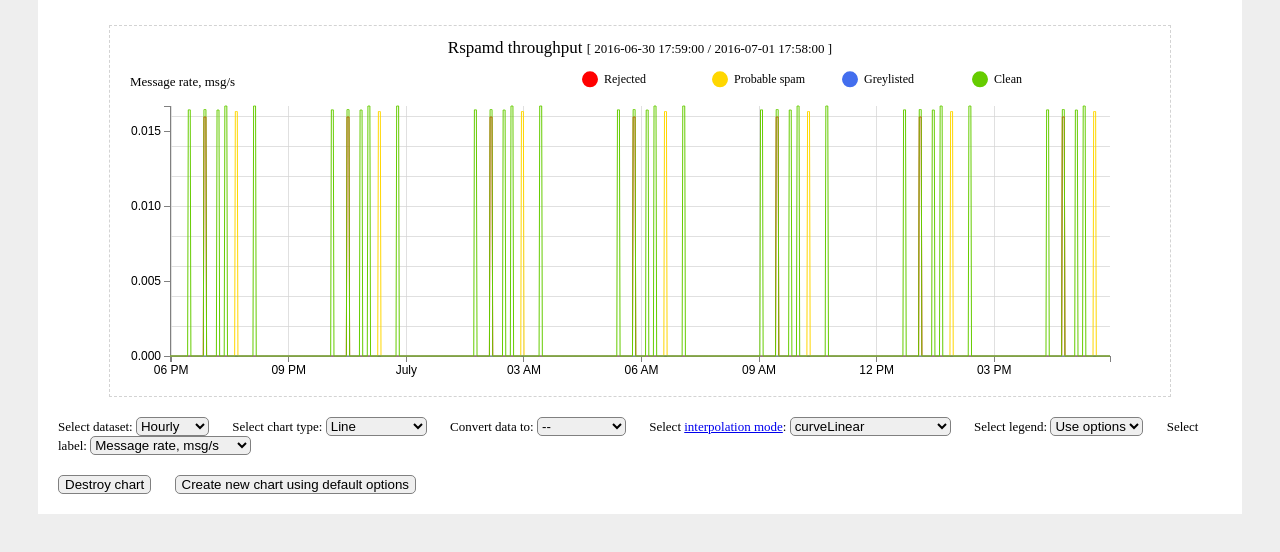
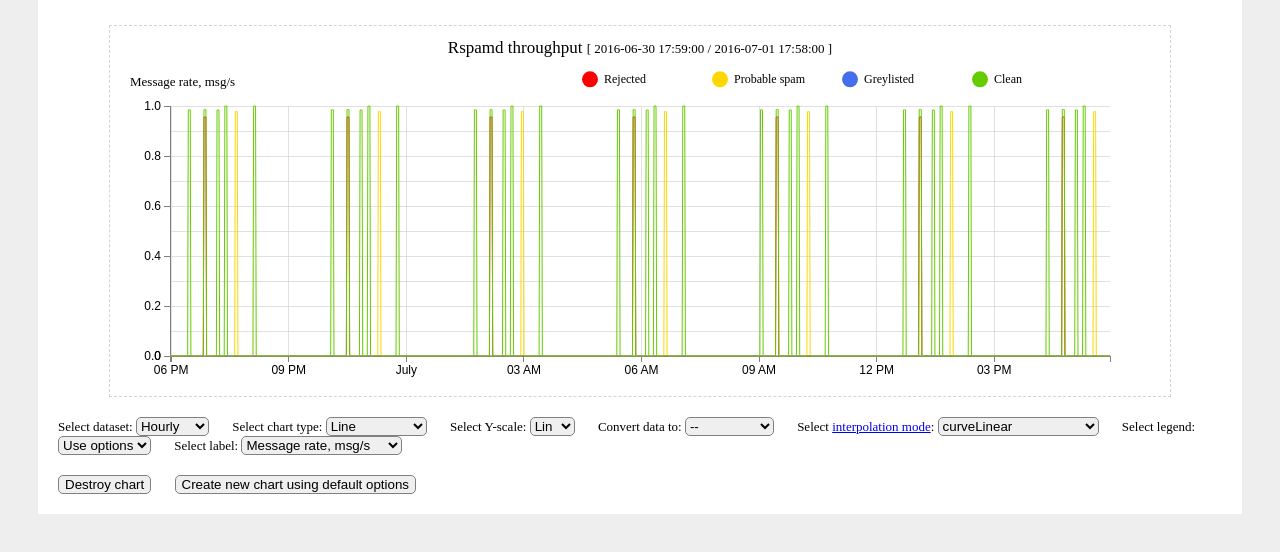
Before and after one commit to moisseev/D3Evolution, a plain HTML site: page demo/index.html in a window 1280 px wide. Shown: the part 98-650 px from the top of the page. Drawn offline with nearby package versions, Linux system fonts and the light colour scheme.

Commit message:
[Feature] Add logarithmic vertical scale
option and method

```diff
--- a/d3evolution.js
+++ b/d3evolution.js
@@ -14,6 +14,7 @@
         yAxisLabel: "",
 
         type: "line", // area|line
+        yScale: "lin", // lin|log
 
         duration: 1250,
         interpolate: "curveLinear",
@@ -57,13 +58,28 @@
     var height = opts.height - opts.margin.top - opts.margin.bottom;
 
     var xScale = d3.scaleTime().range([0, width]);
-    var yScale = d3.scaleLinear().range([height, 0]);
+
+    var yScale;
+    var yAxisScale;
+
+    const setYScale = function () {
+        if (opts.yScale === "log") {
+            yScale = d3.scaleLog().clamp(true).range([height, 0]);
+            yAxisScale = d3.scaleLog().range([height - 30, 0]);
+        } else {
+            yScale = d3.scaleLinear().range([height, 0]);
+            yAxisScale = yScale.copy();
+        }
+    };
+
+    setYScale();
+
     var xAxis = d3.axisBottom().scale(xScale);
-    var yAxis = d3.axisLeft().scale(yScale).ticks(5);
+    var yAxis = d3.axisLeft().scale(yAxisScale).ticks(5);
 
     var xAxisGrid = d3.axisBottom().tickFormat("").scale(xScale)
         .tickSize(-height, 0);
-    var yAxisGrid = d3.axisLeft().tickFormat("").scale(yScale)
+    var yAxisGrid = d3.axisLeft().tickFormat("").scale(yAxisScale)
         .tickSize(-width, 0);
 
     var yScaleBoolean = d3.scaleQuantize().range([height, 0]);
@@ -100,18 +116,29 @@
 
         if (opts.type === "area") {
             d3v3LayoutStack(data);
-            yExtents = d3.extent(d3.merge(data), function (d) { return d.y0 + d.y; });
+            yExtents = (opts.yScale === "log")
+                ? d3.extent(d3.merge(data), function (d) { return ((d.y0 + d.y) === 0) ? null : d.y0 + d.y; })
+                : d3.extent(d3.merge(data), function (d) { return d.y0 + d.y; });
         } else {
-            yExtents = d3.extent(d3.merge(data), function (d) { return d.y; });
+            yExtents = (opts.yScale === "log")
+                ? d3.extent(d3.merge(data), function (d) { return (d.y === 0) ? null : d.y; })
+                : d3.extent(d3.merge(data), function (d) { return d.y; });
         }
 
-        yScale.domain([(yExtents[0] > 0) ? 0 : yExtents[0], yExtents[1]]);
+        if (opts.yScale === "log") {
+            yAxisScale.domain([yExtents[0], yExtents[1]]);
+            var y0 = yAxisScale.invert(height);
+            yScale.domain([y0, yExtents[1]]);
+        } else {
+            yScale.domain([(yExtents[0] > 0) ? 0 : yExtents[0], yExtents[1]]);
+            yAxisScale.domain(yAxisScale.domain());
+        }
 
         const t = d3.transition()
             .duration(opts.duration);
 
-        g.select(".y.grid").transition(t).call(yAxisGrid.scale(yScale));
-        g.select(".y.axis").transition(t).call(yAxis.scale(yScale));
+        g.select(".y.grid").transition(t).call(yAxisGrid.scale(yAxisScale));
+        g.select(".y.axis").transition(t).call(yAxis.scale(yAxisScale));
     };
 
     var colorScale = d3.scaleOrdinal(d3.schemeCategory10);
@@ -153,9 +180,22 @@
             yAxis.tickFormat(null);
             yAxisLabel.transition().duration(opts.duration).style("opacity", 1);
             data = srcData;
+//                data = $.extend(true, [], srcData)
         }
         stack();
     }
+
+    /**
+     * Substitute real zeroes with values mapped to zero position on the graph.
+     */
+    const substY0 = function () {
+        if (opts.yScale === "log") {
+            const y0 = yScale.invert(height);
+            data.forEach(function (s) {
+                s.forEach(function (d, i) { return d.y == 0 ? d.y : y0; });
+            });
+        }
+    };
 
     var svg = d3.select("#" + id).append("svg")
         .classed('d3evolution', true)
@@ -188,6 +228,13 @@
         .attr("class", "y axis")
         .attr("transform", "translate(0,0)")
         .call(yAxis);
+
+    // Zero tick mark for log scale
+    var y0Scale = d3.scaleOrdinal().domain([0]).range([height]);
+    var y0Axis = d3.axisLeft().scale(y0Scale);
+    g.append("g")
+        .attr("class", "y-zero axis")
+        .call(y0Axis);
 
     var yAxisLabel = g.append("text")
         .attr("class", "y label")
@@ -248,6 +295,7 @@
             .remove();
 
         yPreprocess();
+        substY0();
 
         var path = g.selectAll("path.path").data(data);
 
@@ -441,6 +489,20 @@
         return this;
     };
 
+    this.yScale = function (a) {
+        opts.yScale = a;
+
+        setYScale();
+        substY0();
+        stack();
+
+        g.selectAll("path.path")
+            .transition().duration(opts.duration)
+            .attr("d", (opts.type === "area") ? area : line);
+
+        return this;
+    };
+
     this.destroy = function () {
         d3.select("svg").remove();
     };
--- a/demo/index.html
+++ b/demo/index.html
@@ -36,6 +36,12 @@
                 <select onchange="evolution.type(value);">
                     <option value="line" selected>Line</option>
                     <option value="area">Stacked area</option>
+                </select>
+
+                Select Y-scale:
+                <select onchange="evolution.yScale(value);">
+                    <option value="lin" selected>Lin</option>
+                    <option value="log">Log</option>
                 </select>
 
                 Convert data to:
```
Also changed, not shown: README.md.
